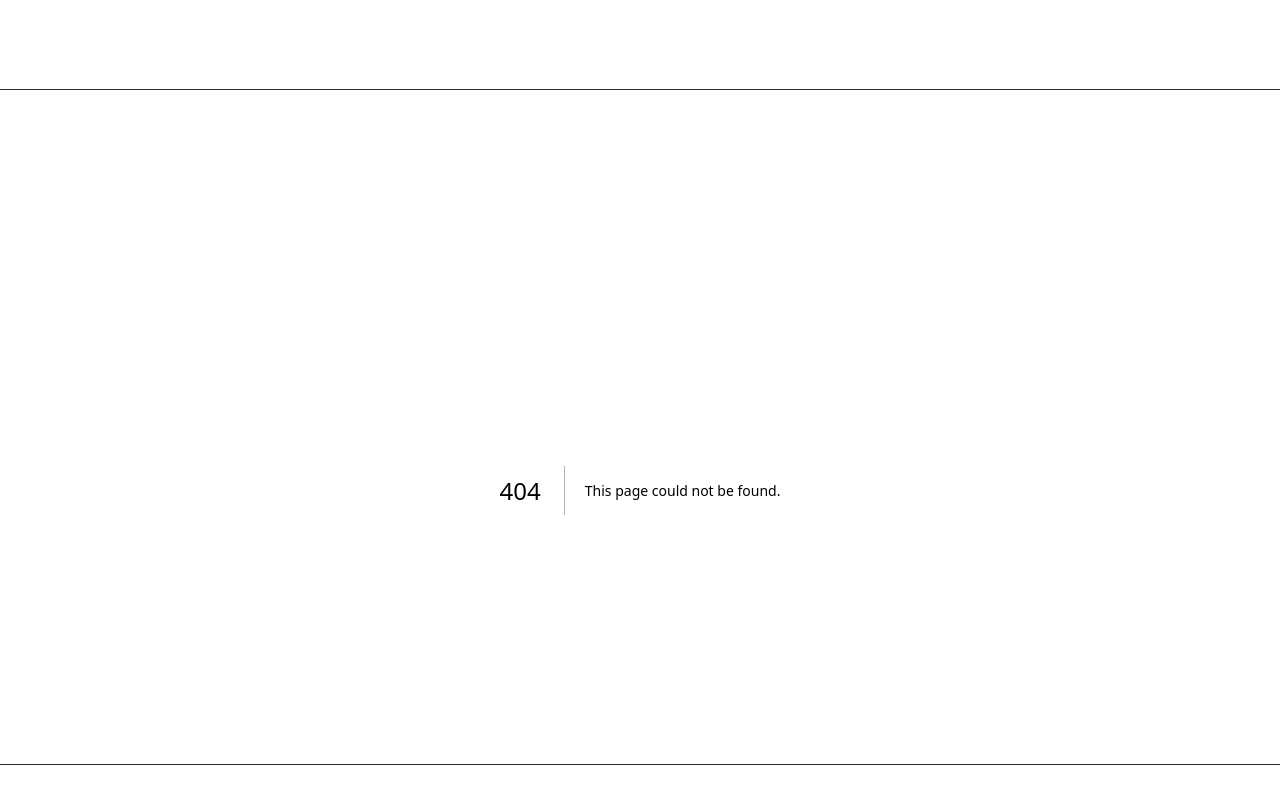
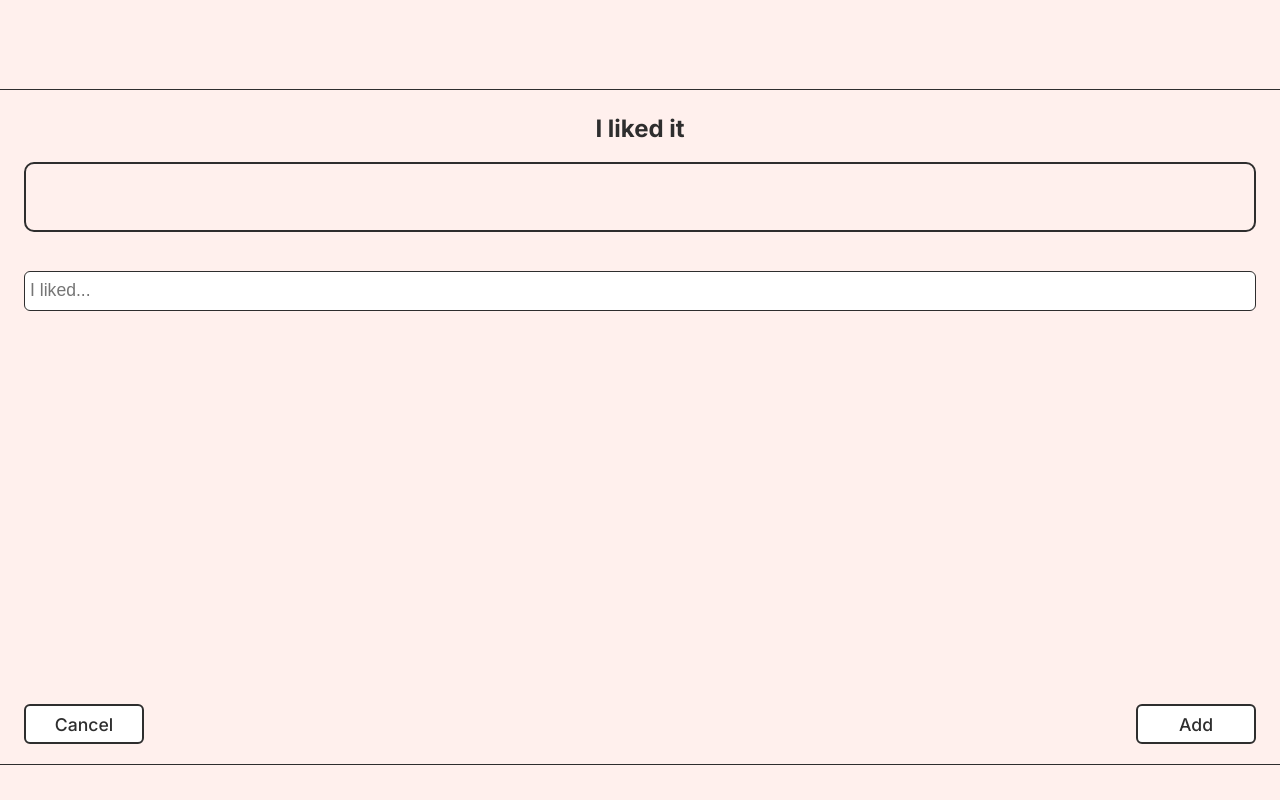
Before and after one commit to Olga-Mishareva/like-it-did-it, a Next.js app: page /create/did in a window 1280 px wide. Before the commit this address had no page. Built offline with nearby package versions, Linux system fonts and the light colour scheme.

Commit message:
feat: add new paths for create

```diff
--- /dev/null
+++ b/pages/create/did.tsx
@@ -0,0 +1,12 @@
+import type { NextPage } from "next";
+import { usePathname } from "next/navigation";
+
+import FormPage from "../../components/FormPage/FormPage";
+
+const CreatePage: NextPage = () => {
+  const pathname = usePathname();
+
+  return <FormPage path={pathname.endsWith("liked") ? "liked" : "did"} />;
+};
+
+export default CreatePage;
```
Also changed, not shown: pages/create.tsx (deleted, +0 -9 lines), pages/create/liked.tsx (added, +12 -0 lines).
